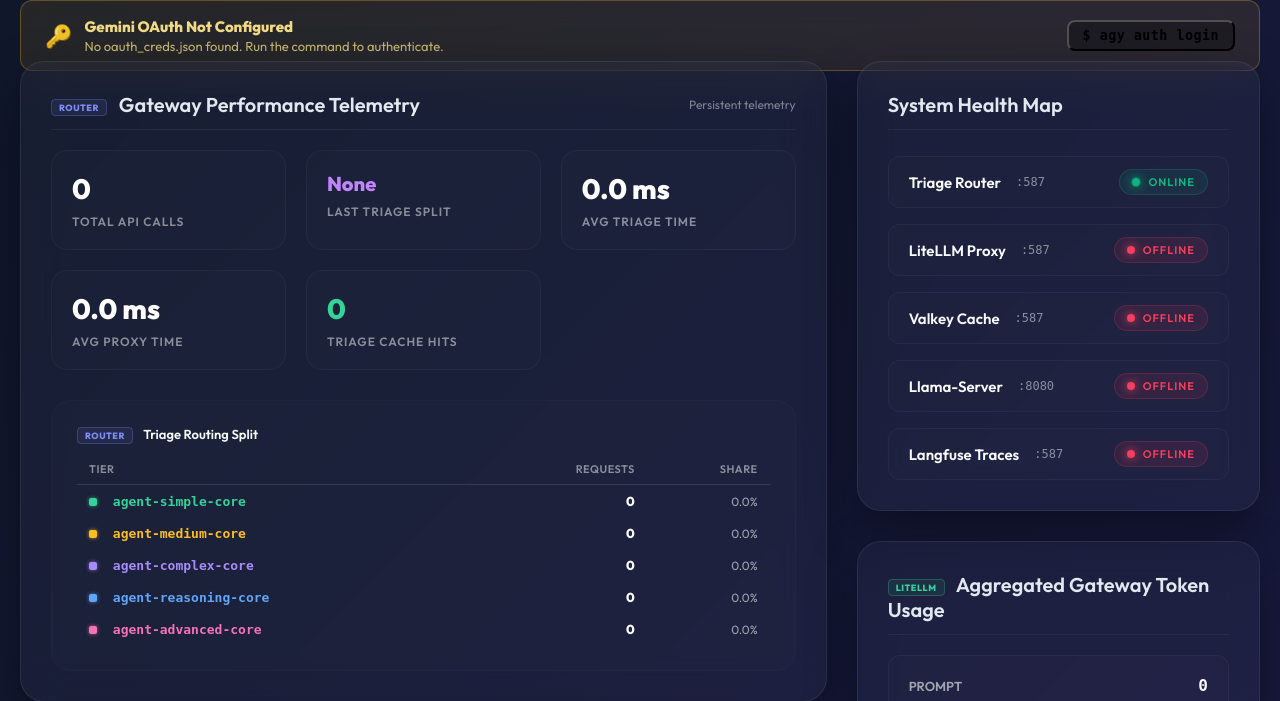
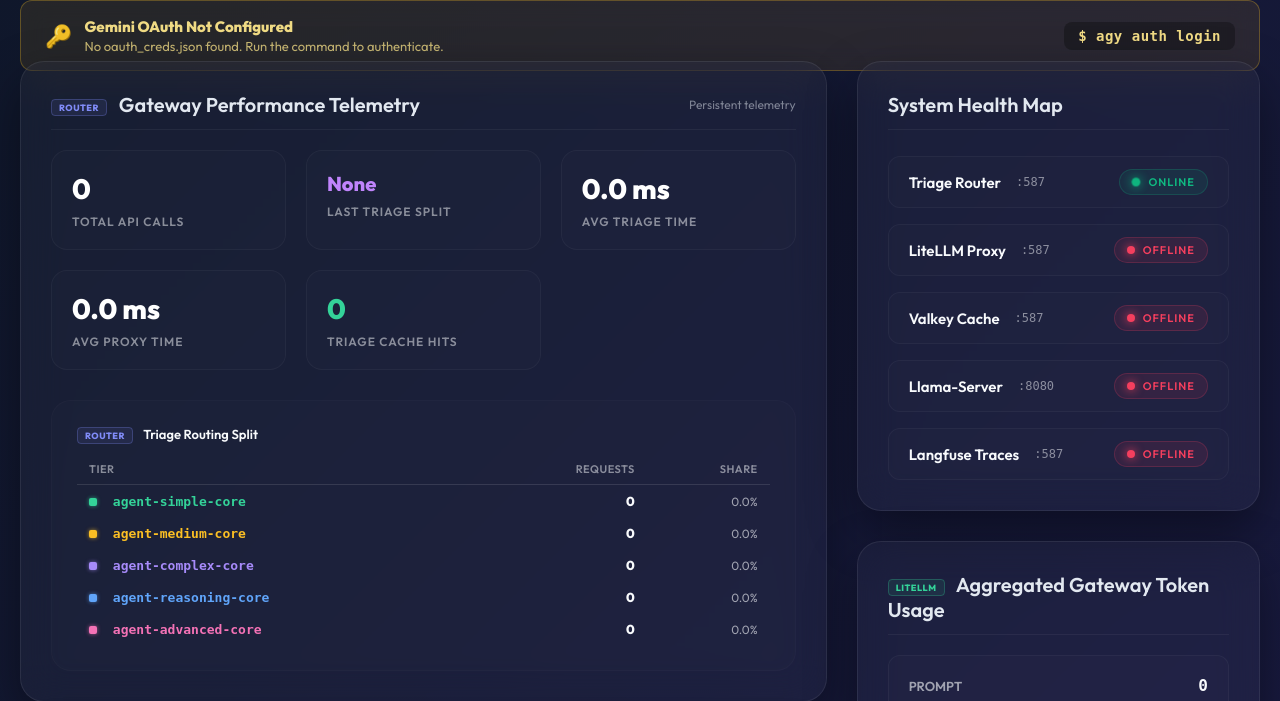
Before and after one commit to sheepdestroyer/LLM-Routing, a FastAPI app: page /dashboard in a window 1280 px wide. Shown: the part 90-791 px from the top of the page. Run offline with FastAPI, Linux system fonts and the light colour scheme; data that the repository does not hold is empty; parts of the project's set-up code (start-up, migrations or seed data) failed here and were passed over.

Commit message:
fix(a11y): add button CSS resets and update .Jules/palette.md documentation

```diff
--- a/router/templates/dashboard.html
+++ b/router/templates/dashboard.html
@@ -56,6 +56,9 @@
         }
 
         .oauth-banner-cmd {
+            border: none;
+            color: inherit;
+            font-size: inherit;
             font-family: monospace;
             background: rgba(0, 0, 0, 0.3);
             padding: 6px 14px;
```
Also changed, not shown: .Jules/palette.md.
